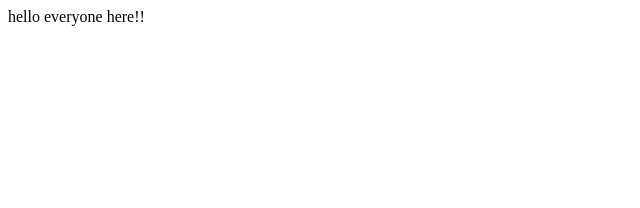
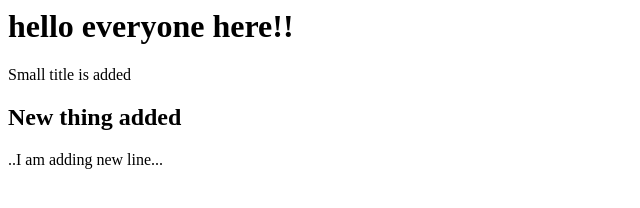
Before and after one commit to shreya080527/demo-web-page, a plain HTML site: page index.html in a window 1280 px wide. Shown: the whole page, without its empty margins (0-640 px from the left). Drawn offline with Linux system fonts and the light colour scheme.

Commit message:
add new file called index.html

```diff
--- a/index.html
+++ b/index.html
@@ -1 +1,4 @@
-hello everyone here!!
+<h1>hello everyone here!!</h1>
+<p>Small title is added</p>
+<h2>New thing added</h2>
+<p>..I am adding new line...</p>
```
